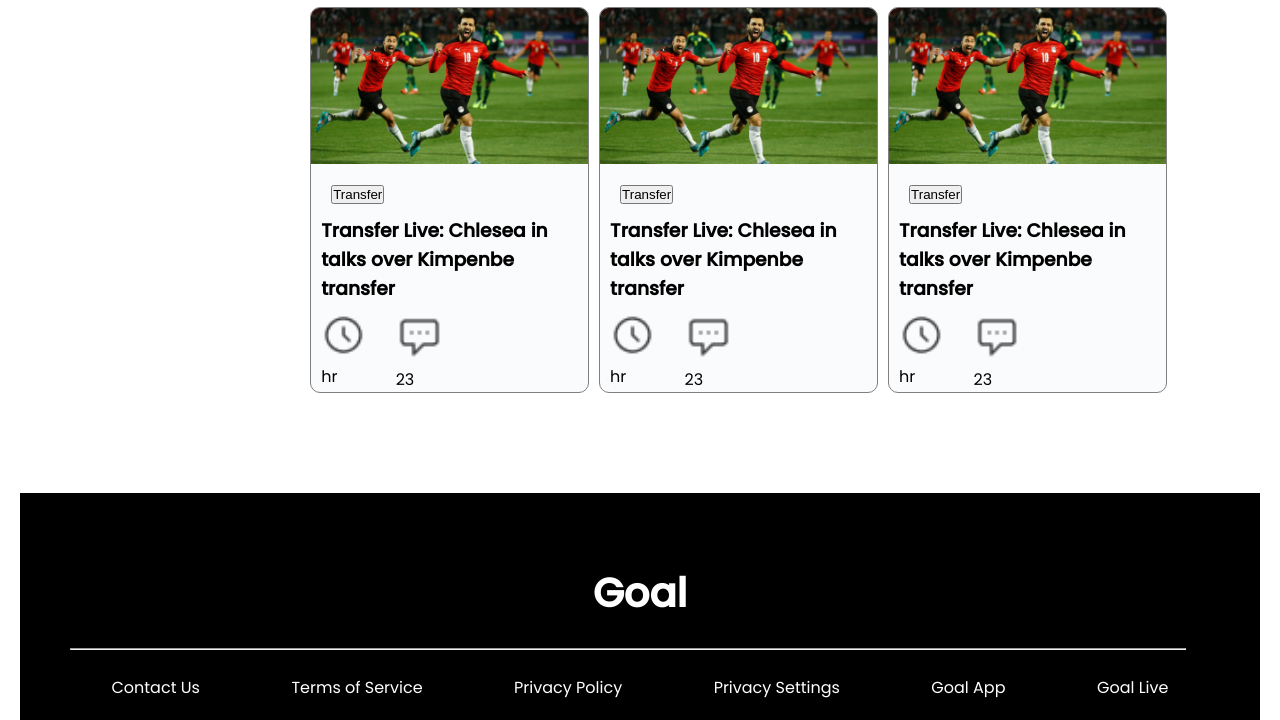
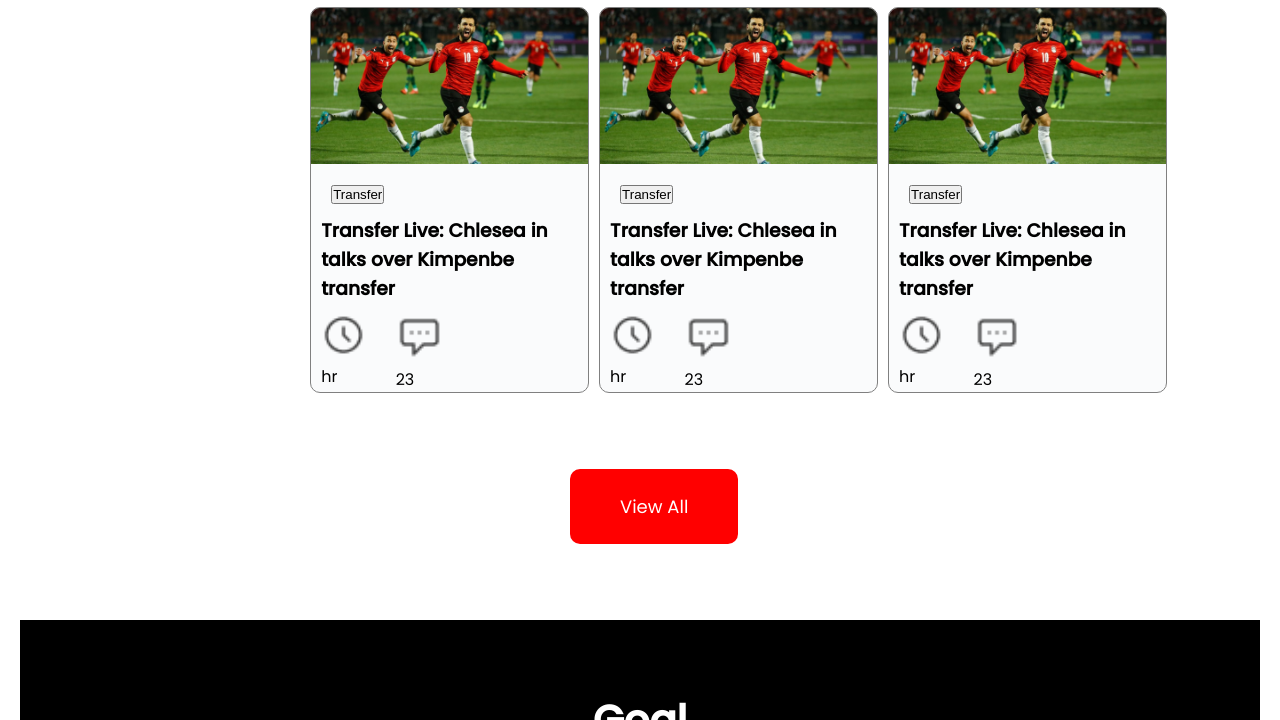
Before and after one commit to asifiqbalsagor/world-cup, a plain HTML site: page index.html in a window 1280 px wide. Shown: the part 1507-2227 px from the top of the page. Drawn offline with Linux system fonts and the light colour scheme.

Commit message:
media query

```diff
--- a/index.html
+++ b/index.html
@@ -234,6 +234,9 @@
                     </div>
                </div>
           </section>
+          <div>
+               <a class="view-all-btn" href="">View All</a>
+          </div>
      </main>
      <!-- end main -->
 
--- a/next-match.css
+++ b/next-match.css
@@ -109,6 +109,7 @@
      grid-template-columns: repeat(3, 1fr);
      gap: 20px;
      padding: 0 20px;
+     margin-bottom: 100px;
 }
 .nation-icon{
      display: flex;
@@ -124,6 +125,17 @@
 .date{
      margin-left: 15px;
      margin-top: 10px;
+}
+
+.view-all-btn{
+     text-decoration: none;
+    background-color: red;
+    border-radius: 10px;
+    padding: 25px 50px;
+    color: #FFFFFF;
+    font-size: 18px;
+    margin-left: 550px;
+    margin-top: 200px;
 }
 
 /* footer style start */
@@ -192,6 +204,11 @@
      .ger-vs-fr{
           margin-left: 40px;
      }
+
+     .view-all-btn{
+     display: none;
+     }
+
      hr{
           width: 70%;
           margin-left: 50px;
@@ -245,5 +262,8 @@
           width: 100%;
           margin-left: 0;
      }
+     .view-all-btn{
+          margin-left: 300px;
+     }
 }
 /* tablet query end*/
--- a/style.css
+++ b/style.css
@@ -63,10 +63,10 @@
 .section-fast{
      display: flex;
      margin-top: 100px;
+     margin-bottom: 100px;
 }
 .all-buttton{
      width: 50%;
-
 }
 .btn-1{
      margin-top: 10px;
@@ -133,6 +133,17 @@
      margin-left: 30px;
 }
 
+.view-all-btn{
+     text-decoration: none;
+    background-color: red;
+    border-radius: 10px;
+    padding: 25px 50px;
+    color: #FFFFFF;
+    font-size: 18px;
+    margin-left: 550px;
+    margin-top: 200px;
+}
+
 /* footer style start */
 .footer-container{
      margin-top: 100px;
@@ -196,6 +207,9 @@
           margin-left: 0;
           margin-top: 0;
      }
+     .view-all-btn{
+          display: none;
+     }
      hr{
           width: 70%;
           margin-left: 50px;
@@ -249,5 +263,9 @@
           width: 100%;
           margin-left: 0;
      }
+
+     .view-all-btn{
+          margin-left: 300px;
+     }
 }
 /* tablet query end*/
```
Also changed, not shown: next-match.html (+3 -0 lines).
